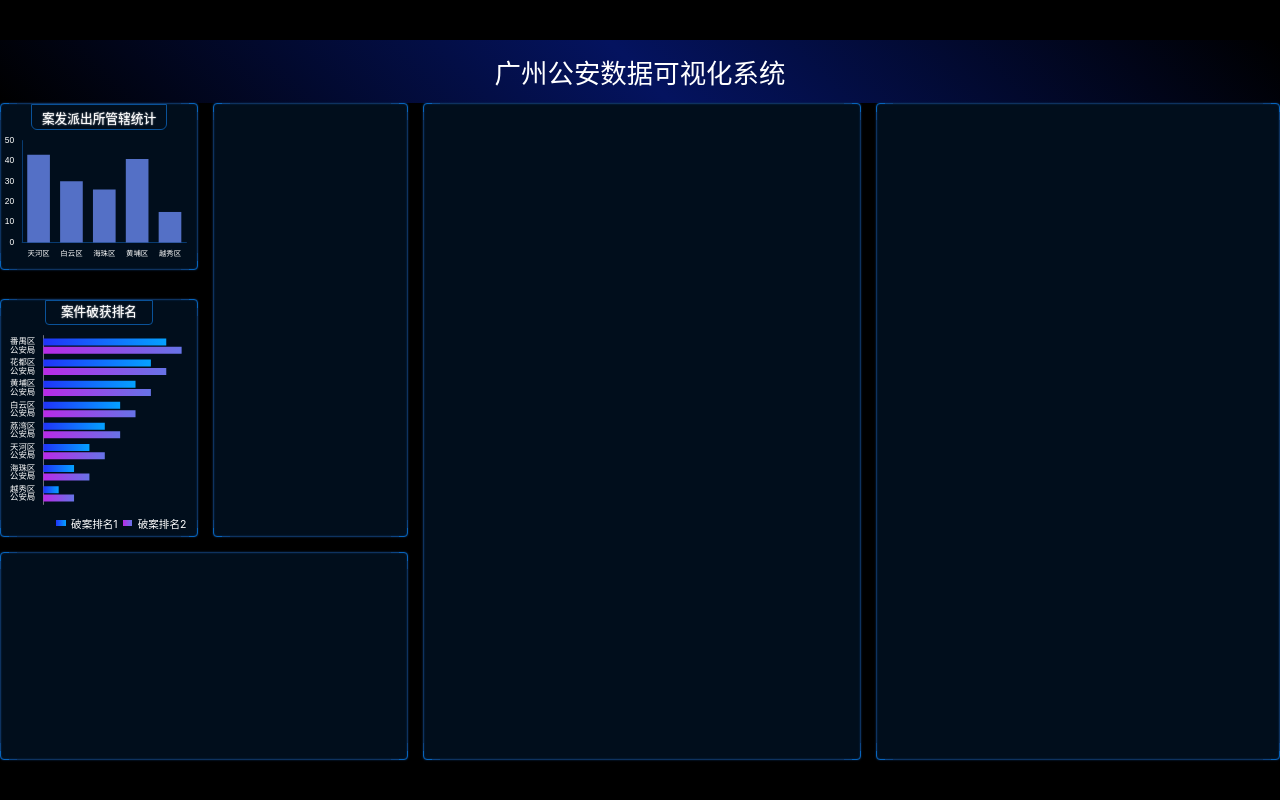
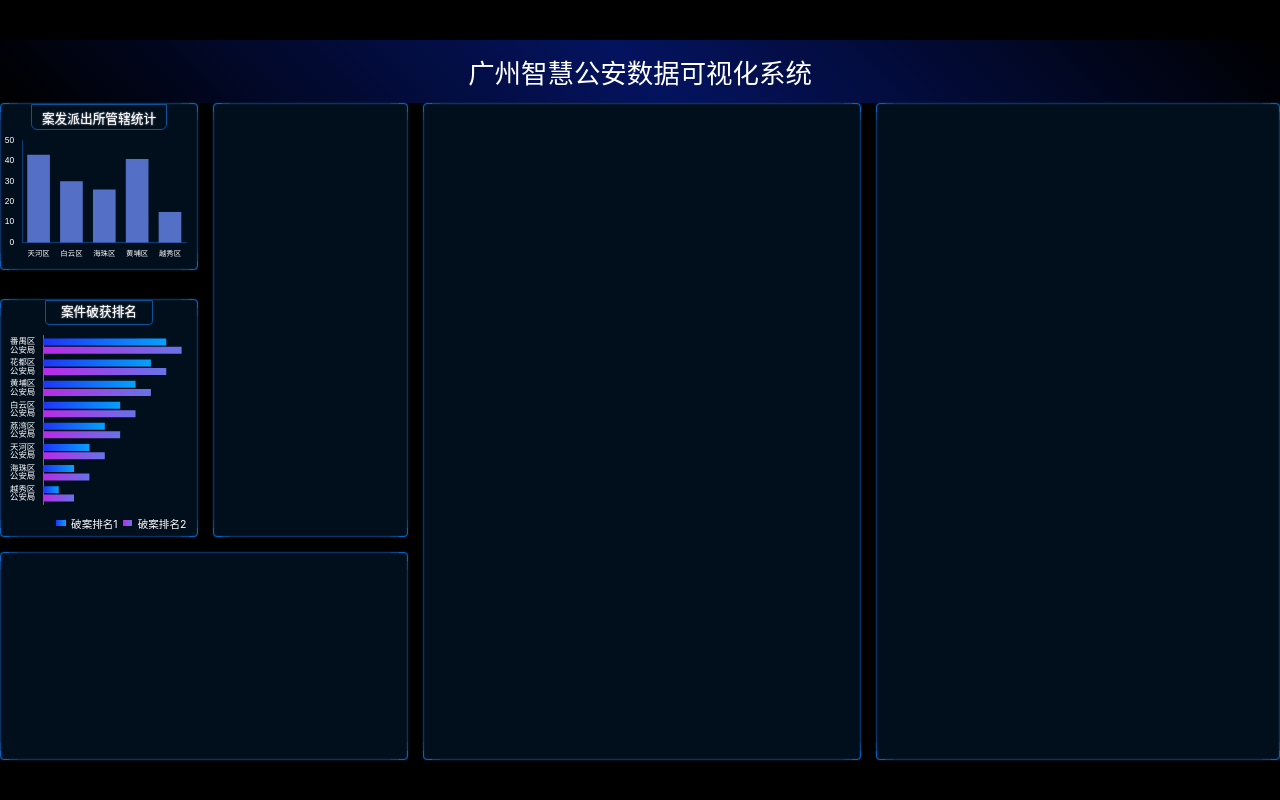
Before and after one commit to heycn/react-data-view, a React (Vite) app: page /#/ in a window 1280 px wide. Built offline with nearby package versions, Linux system fonts and the light colour scheme.

Commit message:
更改title

```diff
--- a/src/pages/home.tsx
+++ b/src/pages/home.tsx
@@ -7,7 +7,7 @@ export const Home = () => {
   return (
     <div className='home'>
       <header>
-        <span className='title'>广州公安数据可视化系统</span>
+        <span className='title'>广州智慧公安数据可视化系统</span>
       </header>
       <main>
         <section className='section1'>
```
